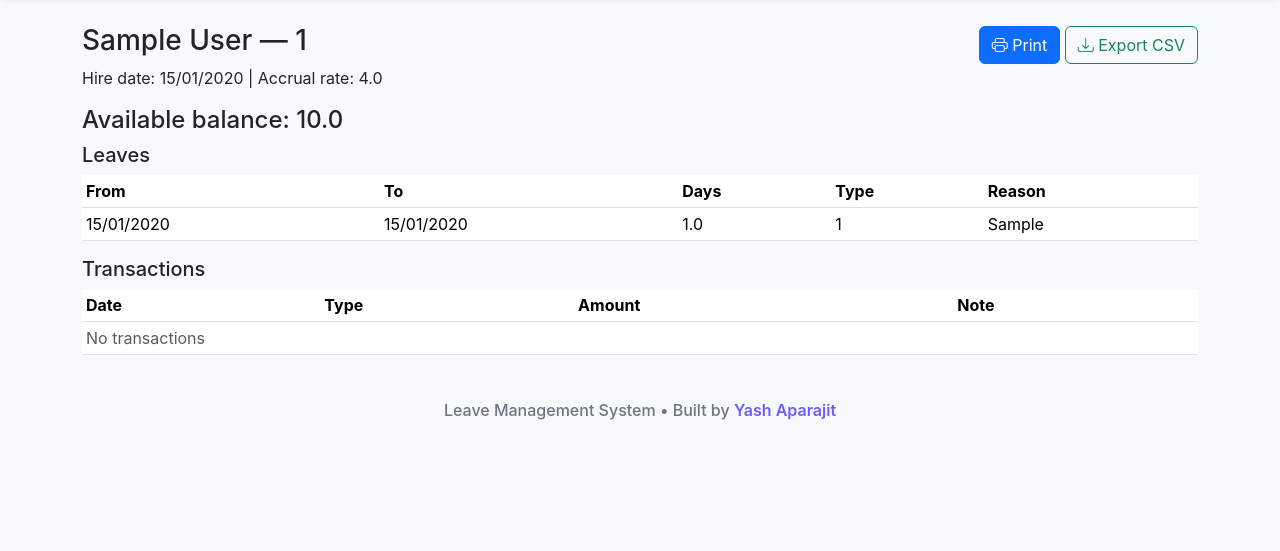
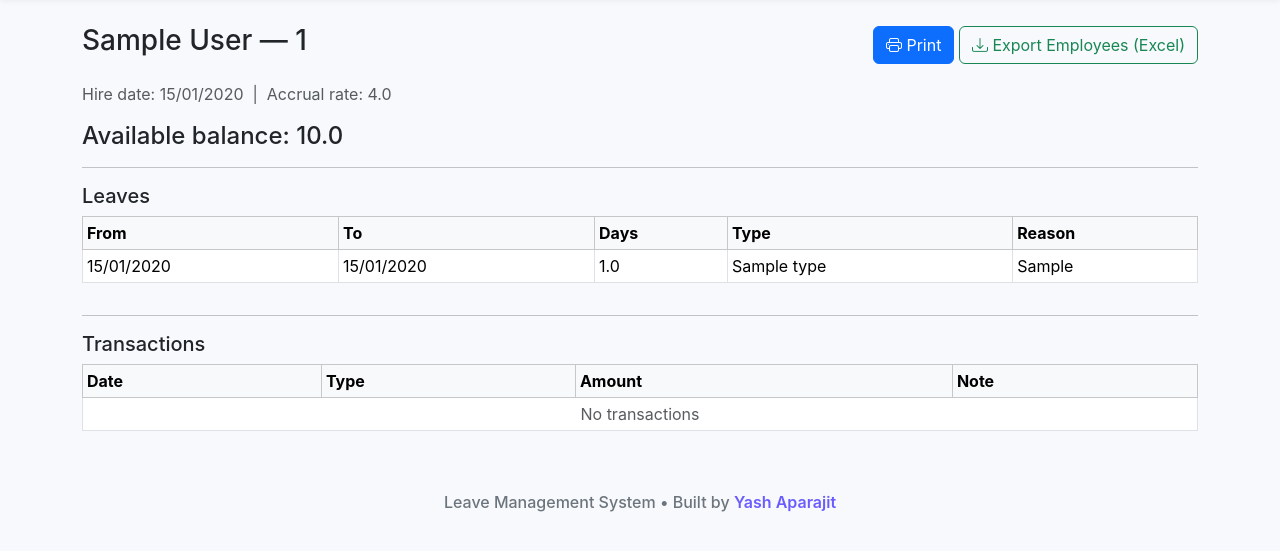
Before and after one commit to Yash-Aparajit/Leave-Management-System, a Flask app: page /employee/print/1 in a window 1280 px wide. Shown: the part 55-606 px from the top of the page. Run offline with Flask 3, Linux system fonts and the light colour scheme; the visitor is signed in with stand-in values (Sample User, id 1); tables that the repository leaves empty hold one stand-in row (values such as "Sample post").

Commit message:
Enhance employee print template with bulk export
Updated employee print template to include bulk export option and improved layout.

```diff
--- a/templates/employee_print.html
+++ b/templates/employee_print.html
@@ -1,33 +1,93 @@
 {% extends 'base.html' %}
 {% block content %}
-<div class="d-flex justify-content-between align-items-center">
-  <h3>{{ e.first_name }} {{ e.last_name }} — {{ e.employee_id }}</h3>
+
+<div class="d-flex justify-content-between align-items-center mb-3">
+  <h3>
+    {{ e.first_name }} {{ e.last_name }} — {{ e.employee_id }}
+  </h3>
   <div>
-    <button class="btn btn-primary" onclick="window.print()"><i class="bi bi-printer"></i> Print</button>
-    <a class="btn btn-outline-success" href="{{ url_for('export_employee', emp_code=e.employee_id) }}"><i class="bi bi-download"></i> Export CSV</a>
+    <button class="btn btn-primary" onclick="window.print()">
+      <i class="bi bi-printer"></i> Print
+    </button>
+
+    <!-- FIXED: use bulk export, not removed endpoint -->
+    <a class="btn btn-outline-success"
+       href="{{ url_for('export_employees', format='xlsx') }}">
+      <i class="bi bi-download"></i> Export Employees (Excel)
+    </a>
   </div>
 </div>
 
-<p>Hire date: {{ e.hire_date|nice_date }} | Accrual rate: {{ e.accrual_rate }}</p>
+<p class="text-muted">
+  Hire date: {{ e.hire_date|nice_date }}
+  &nbsp;|&nbsp;
+  Accrual rate: {{ e.accrual_rate }}
+</p>
+
 <h4>Available balance: {{ bal }}</h4>
 
+<hr>
+
 <h5>Leaves</h5>
-<table class="table table-sm"><thead><tr><th>From</th><th>To</th><th>Days</th><th>Type</th><th>Reason</th></tr></thead>
+<div class="table-responsive">
+  <table class="table table-sm table-bordered">
+    <thead class="table-light">
+      <tr>
+        <th>From</th>
+        <th>To</th>
+        <th>Days</th>
+        <th>Type</th>
+        <th>Reason</th>
+      </tr>
+    </thead>
     <tbody>
       {% for l in leaves %}
-<tr><td>{{ l.date_from|nice_date }}</td><td>{{ l.date_to|nice_date }}</td><td>{{ l.days }}</td><td>{{ l.leave_type_id }}</td><td>{{ l.reason }}</td></tr>
+        <tr>
+          <td>{{ l.date_from|nice_date }}</td>
+          <td>{{ l.date_to|nice_date }}</td>
+          <td>{{ l.days }}</td>
+          <td>{{ l.leave_type.name if l.leave_type }}</td>
+          <td>{{ l.reason or '' }}</td>
+        </tr>
       {% else %}
-<tr><td colspan="5" class="text-muted">No leaves recorded</td></tr>
+        <tr>
+          <td colspan="5" class="text-center text-muted">
+            No leaves recorded
+          </td>
+        </tr>
       {% endfor %}
-</tbody></table>
+    </tbody>
+  </table>
+</div>
+<hr>
 
 <h5>Transactions</h5>
-<table class="table table-sm"><thead><tr><th>Date</th><th>Type</th><th>Amount</th><th>Note</th></tr></thead>
+<div class="table-responsive">
+  <table class="table table-sm table-bordered">
+    <thead class="table-light">
+      <tr>
+        <th>Date</th>
+        <th>Type</th>
+        <th>Amount</th>
+        <th>Note</th>
+      </tr>
+    </thead>
     <tbody>
       {% for t in transactions %}
-<tr><td>{{ t.created_at.strftime('%Y-%m-%d %H:%M') }}</td><td>{{ t.type }}</td><td>{{ t.amount }}</td><td>{{ t.note }}</td></tr>
+        <tr>
+          <td>{{ t.created_at.strftime('%Y-%m-%d %H:%M') }}</td>
+          <td>{{ t.type }}</td>
+          <td>{{ t.amount }}</td>
+          <td>{{ t.note or '' }}</td>
+        </tr>
       {% else %}
-<tr><td colspan="4" class="text-muted">No transactions</td></tr>
+        <tr>
+          <td colspan="4" class="text-center text-muted">
+            No transactions
+          </td>
+        </tr>
       {% endfor %}
-</tbody></table>
+    </tbody>
+  </table>
+</div>
 {% endblock %}
```
Lines whose indentation alone changed are shown as unchanged.
